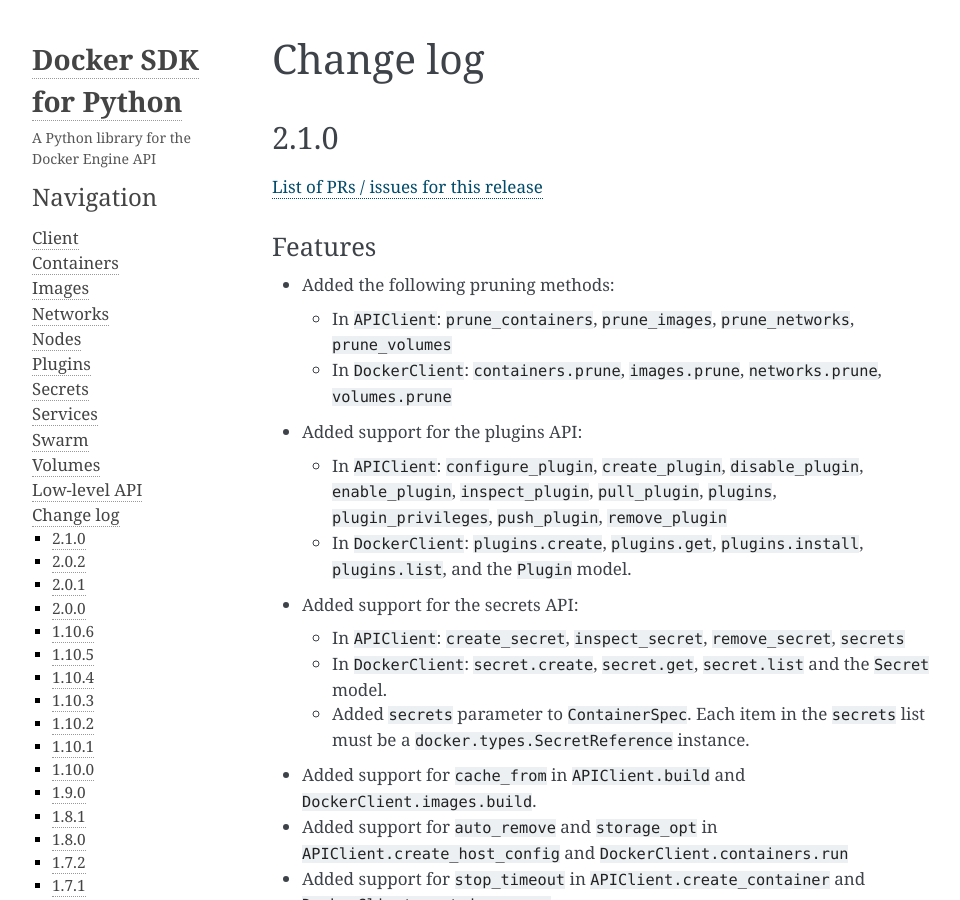
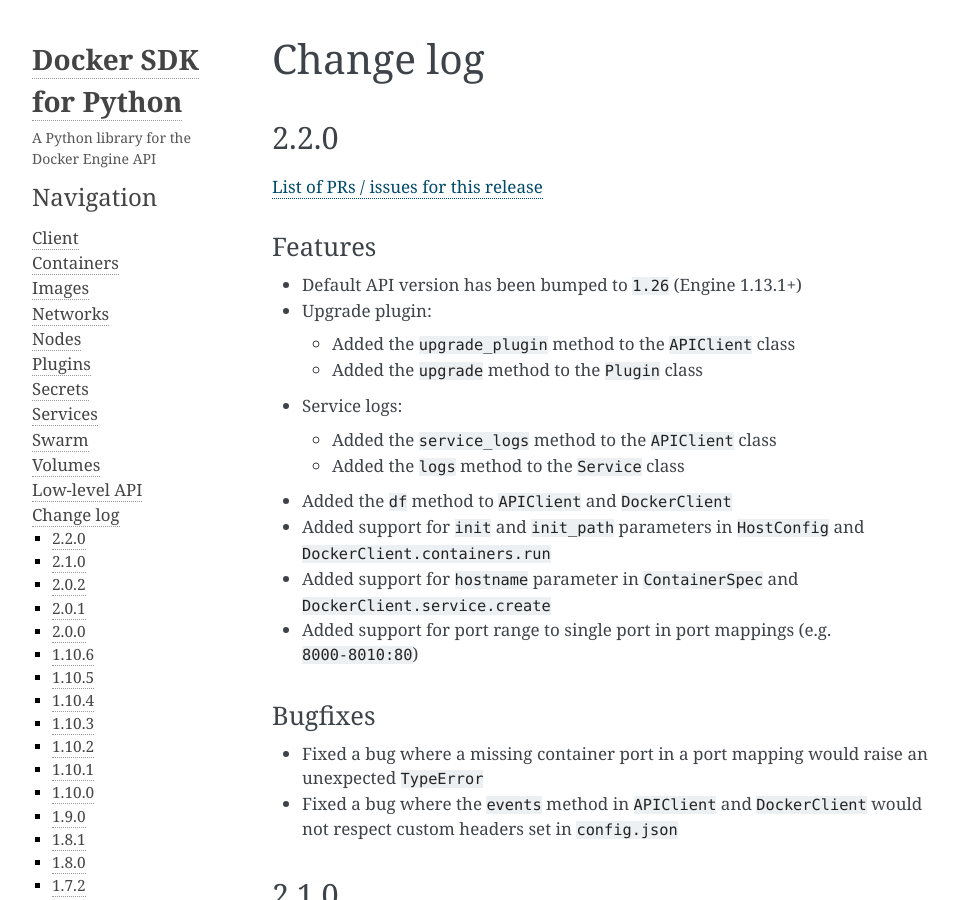
Before and after one commit to docker/docker-py, a Sphinx documentation site: the page built from docs/change-log.md, in a window 1280 px wide and 900 px high. Shown: the whole window, without its empty margins (148-1108 px from the left). Built offline with Sphinx 7.4.7, drawn with Linux system fonts in a browser that asks for light colours; pages that are not in the unit, such as notebooks, are missing from menus.

Commit message:
Bump 2.2.0, update changelog
Signed-off-by: Joffrey F <joffrey@docker.com>

```diff
--- a/docker/version.py
+++ b/docker/version.py
@@ -1,2 +1,2 @@
-version = "2.2.0-dev"
+version = "2.2.0"
 version_info = tuple([int(d) for d in version.split("-")[0].split(".")])
--- a/docs/change-log.md
+++ b/docs/change-log.md
@@ -1,5 +1,35 @@
 Change log
 ==========
+
+2.2.0
+-----
+
+[List of PRs / issues for this release](https://github.com/docker/docker-py/milestone/30?closed=1)
+
+### Features
+
+* Default API version has been bumped to `1.26` (Engine 1.13.1+)
+* Upgrade plugin:
+  * Added the `upgrade_plugin` method to the `APIClient` class
+  * Added the `upgrade` method to the `Plugin` class
+* Service logs:
+  * Added the `service_logs` method to the `APIClient` class
+  * Added the `logs` method to the `Service` class
+* Added the `df` method to `APIClient` and `DockerClient`
+* Added support for `init` and `init_path` parameters in `HostConfig`
+  and `DockerClient.containers.run`
+* Added support for `hostname` parameter in `ContainerSpec` and
+  `DockerClient.service.create`
+* Added support for port range to single port in port mappings
+  (e.g. `8000-8010:80`)
+
+### Bugfixes
+
+* Fixed a bug where a missing container port in a port mapping would raise
+  an unexpected `TypeError`
+* Fixed a bug where the `events` method in `APIClient` and `DockerClient`
+  would not respect custom headers set in `config.json`
+
 
 2.1.0
 -----
```
